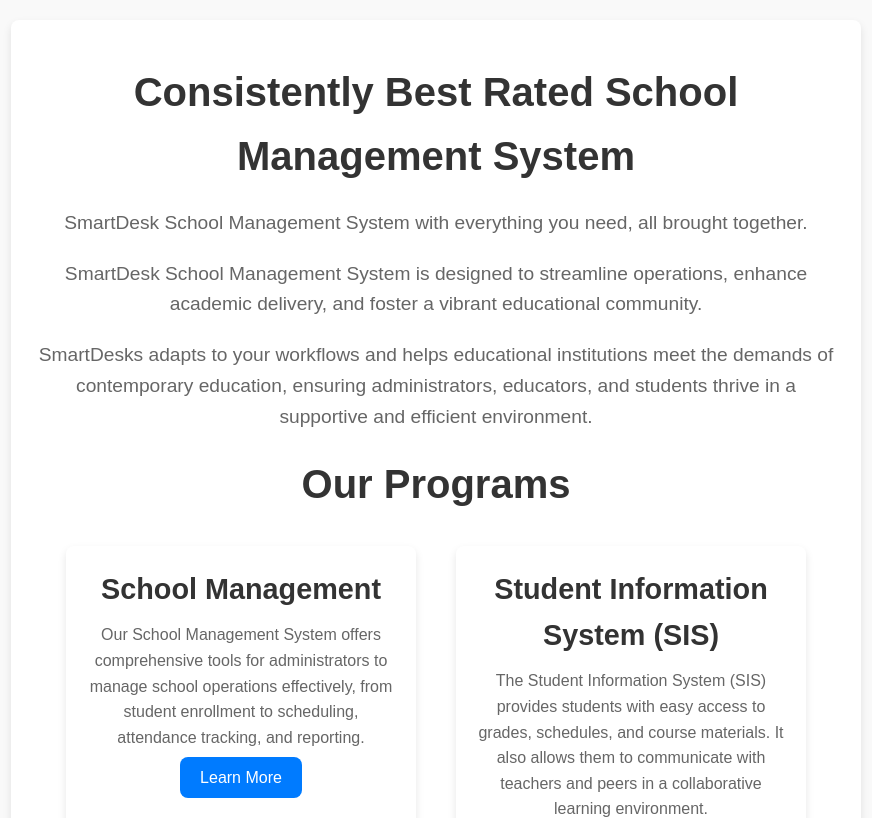
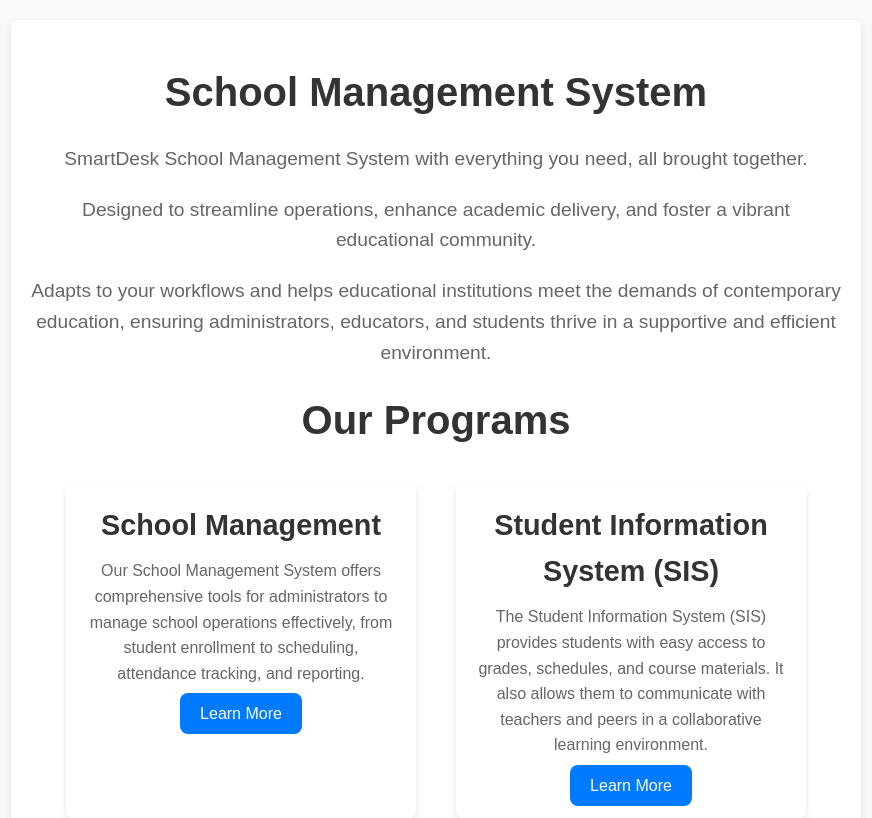
Before and after one commit to Mamasb/SmartDesk, a Flask app: page / in a window 1280 px wide. Shown: the part 65-883 px from the top of the page, without its empty margins (204-1076 px from the left). Run offline with Flask 3, Linux system fonts and the light colour scheme.

Commit message:
modified:   templates/index.html

```diff
--- a/templates/index.html
+++ b/templates/index.html
@@ -10,13 +10,13 @@
 
 <main>
 <!-- Home Section -->
-      <h1>Consistently Best Rated School Management System</h1>
+      <h1>School Management System</h1>
       <p>SmartDesk School Management System with everything you need, all brought together.</p>
       <p>
-        SmartDesk School Management System is designed to streamline operations, enhance academic delivery, and foster a vibrant educational community.
+         Designed to streamline operations, enhance academic delivery, and foster a vibrant educational community.
       </p>
       <p>
-        SmartDesks adapts to your workflows and helps educational institutions meet the demands of contemporary education, ensuring administrators, educators, and students thrive in a supportive and efficient environment.
+        Adapts to your workflows and helps educational institutions meet the demands of contemporary education, ensuring administrators, educators, and students thrive in a supportive and efficient environment.
       </p>
 
 
```
